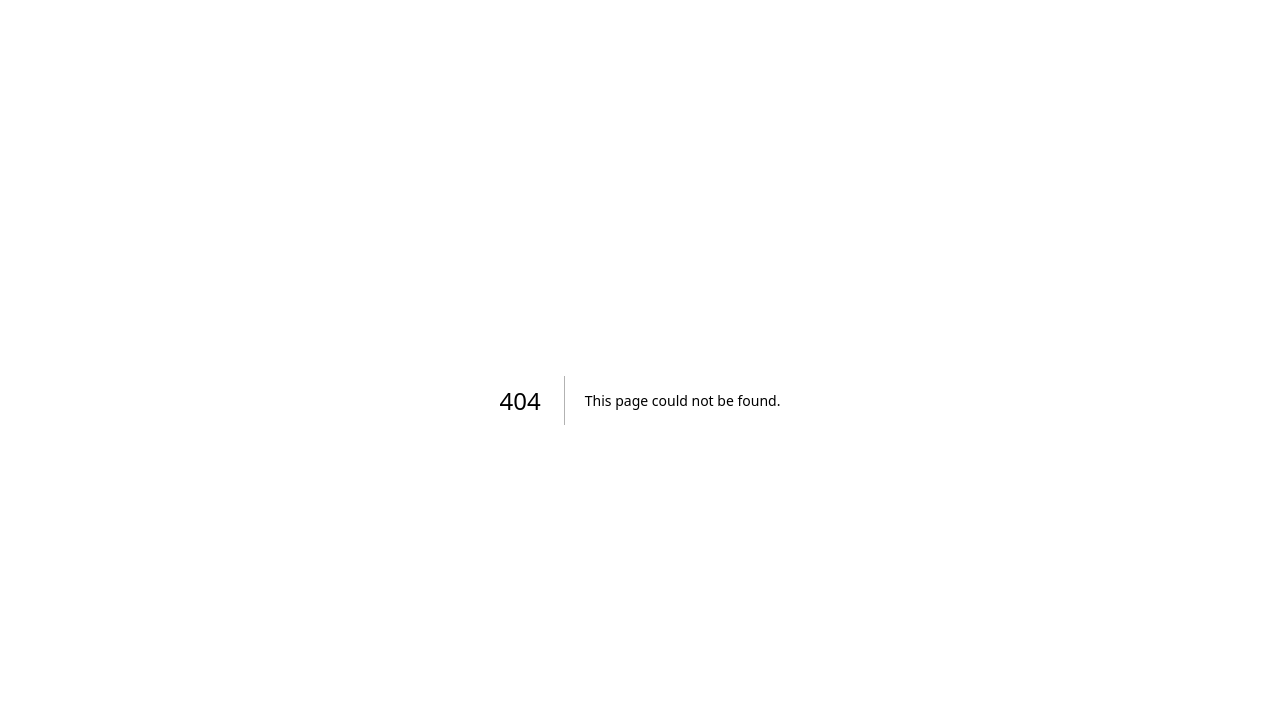
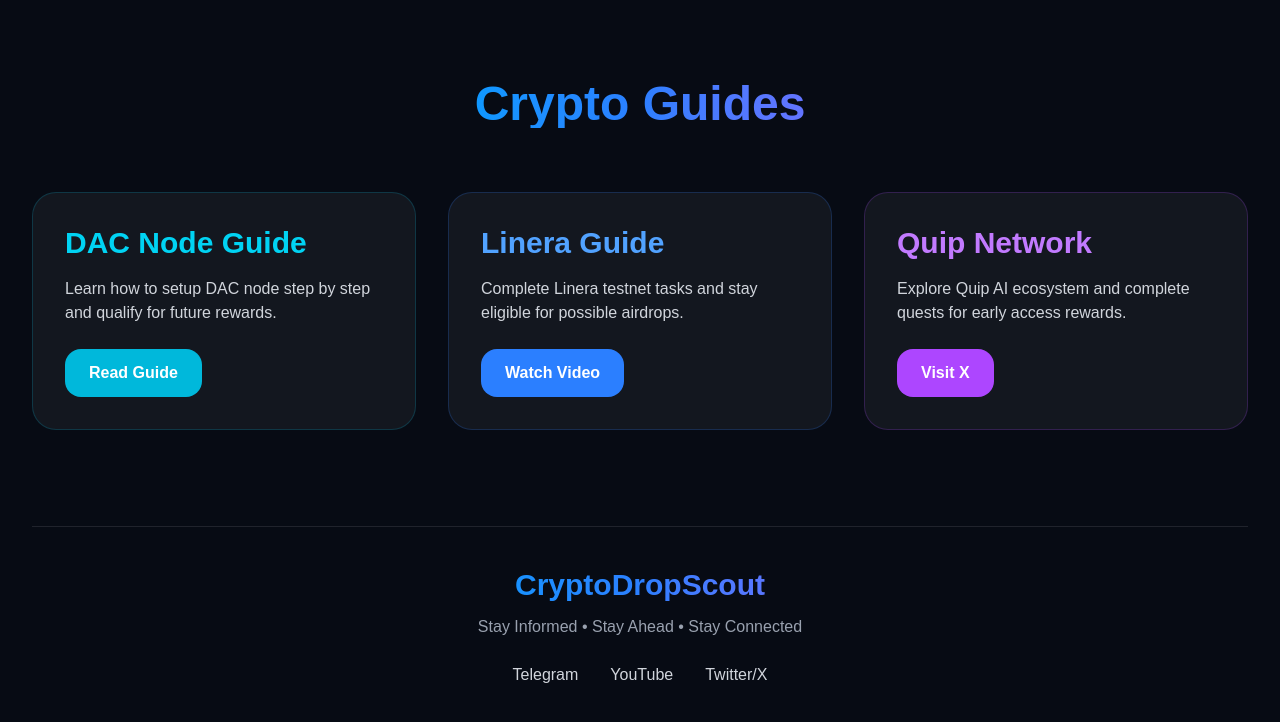
Before and after one commit to Hunterkak/cryptodropscout, a Next.js app: page /guides in a window 1280 px wide. Before the commit this address had no page. Shown: the top 722 px of the page. Built offline with nearby package versions, Linux system fonts and the light colour scheme.

Commit message:
added guides page

```diff
--- /dev/null
+++ b/src/app/guides/page.tsx
@@ -0,0 +1,109 @@
+export default function GuidesPage() {
+  return (
+    <main className="min-h-screen bg-[#070B14] text-white px-8 py-20">
+
+      <h1 className="text-5xl font-extrabold text-center mb-16 bg-gradient-to-r from-cyan-400 via-blue-500 to-purple-500 bg-clip-text text-transparent">
+        Crypto Guides
+      </h1>
+
+      <div className="grid md:grid-cols-3 gap-8">
+
+        <div className="bg-white/5 border border-cyan-500/20 rounded-3xl p-8">
+          <h2 className="text-3xl font-bold text-cyan-400 mb-4">
+            DAC Node Guide
+          </h2>
+
+          <p className="text-gray-300 mb-6">
+            Learn how to setup DAC node step by step and qualify for future rewards.
+          </p>
+
+          <a
+            href="https://t.me/CryptoDropScoutt"
+            target="_blank"
+            className="px-6 py-3 rounded-2xl bg-cyan-500 text-white font-semibold inline-block"
+          >
+            Read Guide
+          </a>
+        </div>
+
+        <div className="bg-white/5 border border-blue-500/20 rounded-3xl p-8">
+          <h2 className="text-3xl font-bold text-blue-400 mb-4">
+            Linera Guide
+          </h2>
+
+          <p className="text-gray-300 mb-6">
+            Complete Linera testnet tasks and stay eligible for possible airdrops.
+          </p>
+
+          <a
+            href="https://youtube.com/@cryptodrop_scout"
+            target="_blank"
+            className="px-6 py-3 rounded-2xl bg-blue-500 text-white font-semibold inline-block"
+          >
+            Watch Video
+          </a>
+        </div>
+
+        <div className="bg-white/5 border border-purple-500/20 rounded-3xl p-8">
+          <h2 className="text-3xl font-bold text-purple-400 mb-4">
+            Quip Network
+          </h2>
+
+          <p className="text-gray-300 mb-6">
+            Explore Quip AI ecosystem and complete quests for early access rewards.
+          </p>
+
+          <a
+            href="https://x.com/cryptodrpscout"
+            target="_blank"
+            className="px-6 py-3 rounded-2xl bg-purple-500 text-white font-semibold inline-block"
+          >
+            Visit X
+          </a>
+        </div>
+
+      </div>
+
+      <footer className="mt-24 border-t border-white/10 pt-10 text-center">
+
+        <h2 className="text-3xl font-extrabold bg-gradient-to-r from-cyan-400 via-blue-500 to-purple-500 bg-clip-text text-transparent">
+          CryptoDropScout
+        </h2>
+
+        <p className="text-gray-400 mt-3">
+          Stay Informed • Stay Ahead • Stay Connected
+        </p>
+
+        <div className="flex justify-center gap-8 mt-6 text-gray-300">
+
+          <a
+            href="https://t.me/CryptoDropScoutt"
+            target="_blank"
+            className="hover:text-cyan-400"
+          >
+            Telegram
+          </a>
+
+          <a
+            href="https://youtube.com/@cryptodrop_scout"
+            target="_blank"
+            className="hover:text-cyan-400"
+          >
+            YouTube
+          </a>
+
+          <a
+            href="https://x.com/cryptodrpscout"
+            target="_blank"
+            className="hover:text-cyan-400"
+          >
+            Twitter/X
+          </a>
+
+        </div>
+
+      </footer>
+
+    </main>
+  );
+}
```
